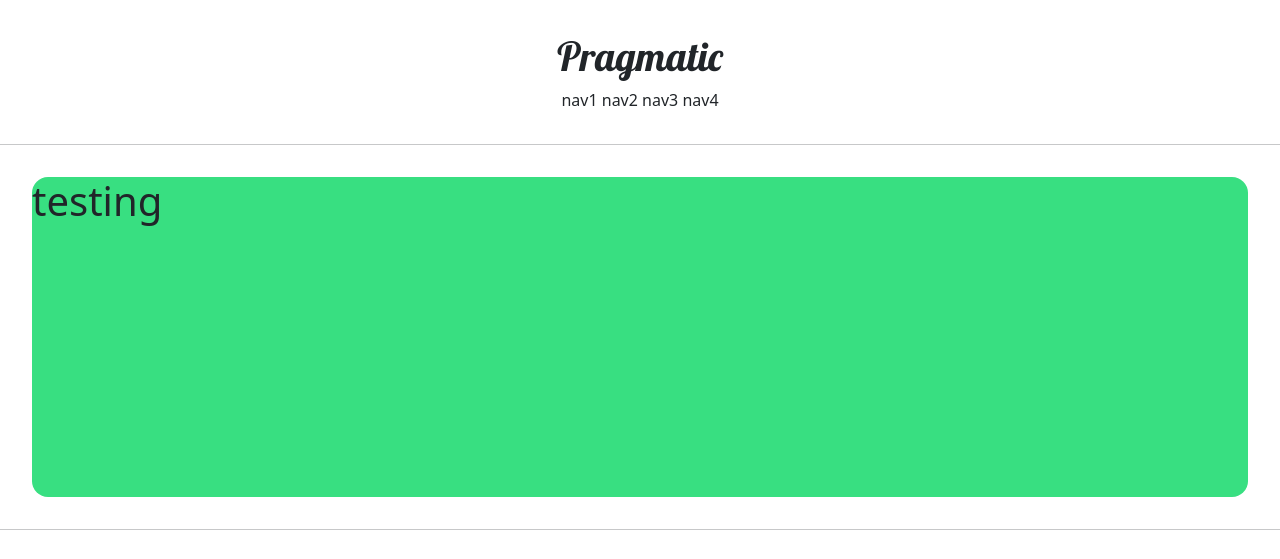
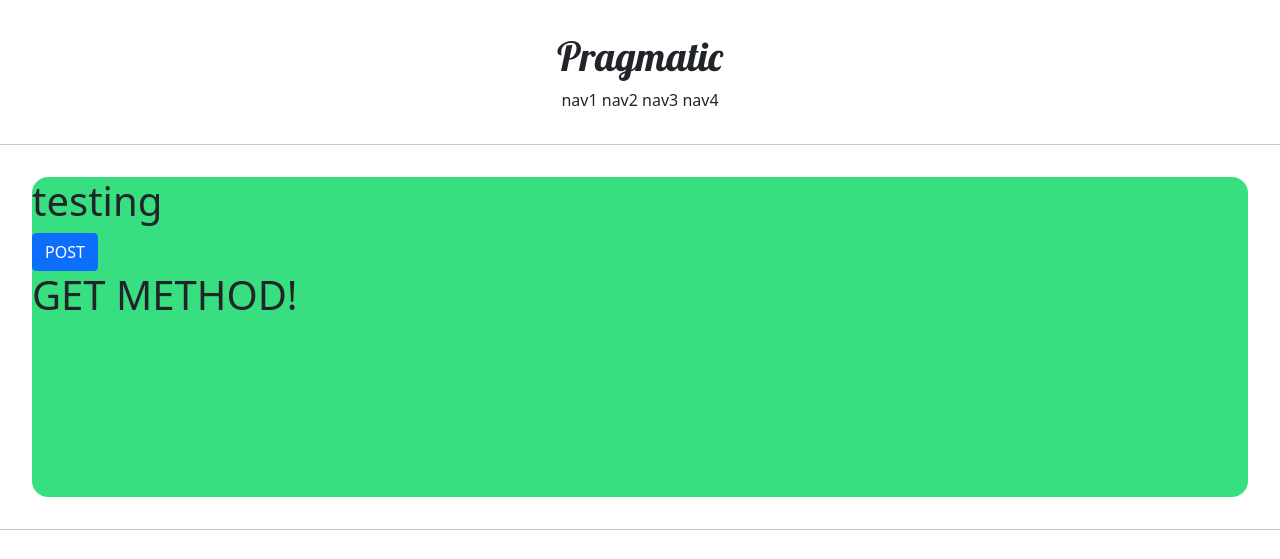
Before and after one commit to UnknwonD/WebStudy, a Django app: page /account/hello_world/ in a window 1280 px wide. Shown: the top 559 px of the page. Run offline with Django 4.2, Linux system fonts and the light colour scheme.

Commit message:
HTTP Protocol POST, GET

```diff
--- a/accountapp/templates/accountapp/index.html
+++ b/accountapp/templates/accountapp/index.html
@@ -5,5 +5,17 @@
         <h1>
             testing
         </h1>
+
+        <!--서버에 보내는 요청서 같은거 = form / csrf는 장고에서 사용하는 보안토큰 Post 메소드 사용시 반드시 써야됨-->
+        <form action="/account/hello_world/" method="post">
+            {% csrf_token %}
+            <!-- class는 bootstrap 에 존재하는 클래스를 이용한거임 따로 스타일 적용안해도 바로 디자인됨. -->
+            <input type="submit" class="btn btn-primary" value="POST"/>
+        </form>
+
+        <h1>
+            {{ text }}
+        </h1>
+
     </div>
 {% endblock %}
--- a/accountapp/views.py
+++ b/accountapp/views.py
@@ -6,4 +6,8 @@ from django.shortcuts import render
 # python manage.py runserver
 
 def hello_world(request):
-    return render(request, 'accountapp/index.html')
+
+    if request.method == "POST":
+        return render(request, 'accountapp/index.html', context={'text' : 'POST METHOD!'})
+    else:
+        return render(request, 'accountapp/index.html', context={'text': 'GET METHOD!'})
```
